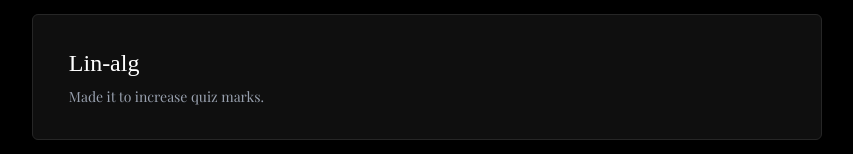
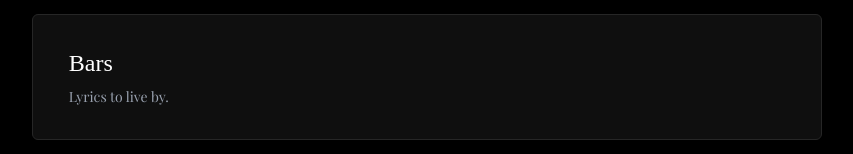
Before and after one commit to varshithpilli/nerdhub, a React (Vite) app: page / in a window 1280 px wide. Shown: the part 606-760 px from the top of the page, without its empty margins (213-1066 px from the left). Built offline with nearby package versions, Linux system fonts and the light colour scheme; a web font is replaced by a local one.

Commit message:
add Bars

```diff
--- a/src/projects.ts
+++ b/src/projects.ts
@@ -8,6 +8,11 @@ export const projects = [
         name: "Manim",
         path: "https://github.com/varshithpilli/manimations",
         description: "Tried cuz of 3b1b."
+    },
+    {
+        name: "Bars",
+        path: "https://varzone.in/bars/",
+        description: "Lyrics to live by."
     },
     {
         name: "Lin-alg",
```
